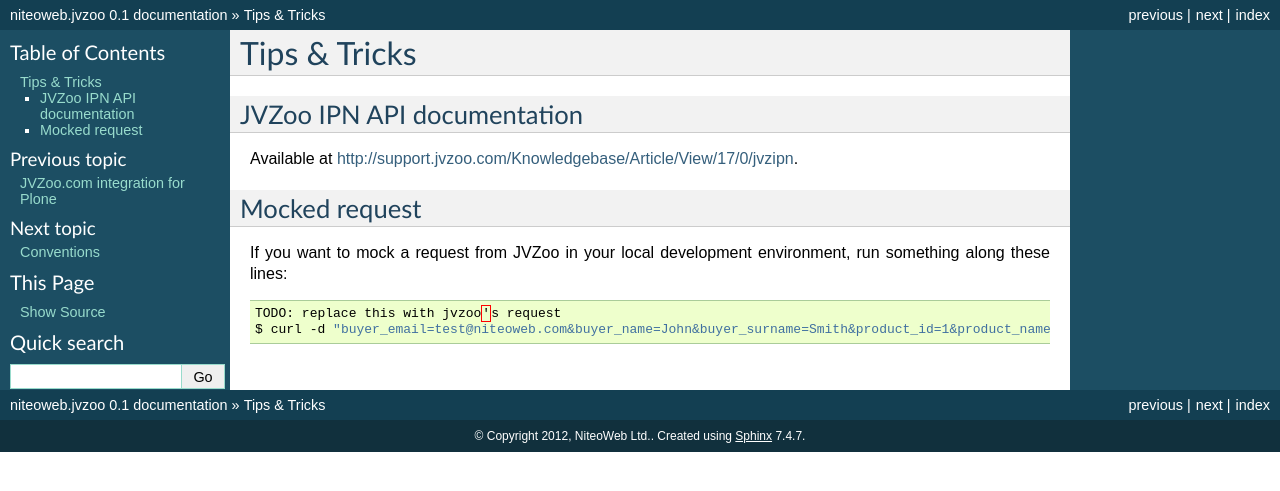
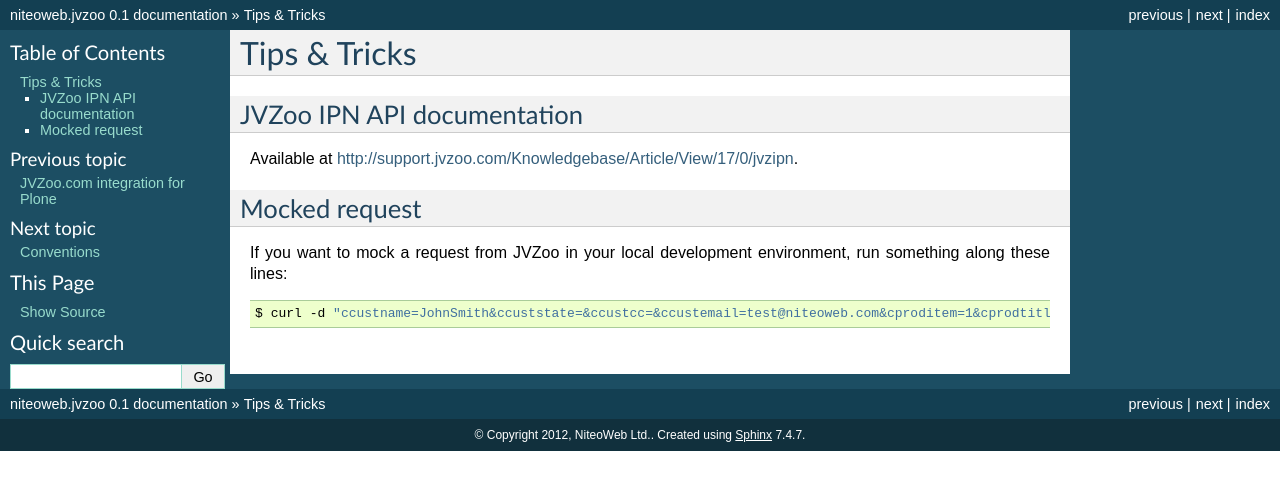
Before and after one commit to teamniteo/niteoweb.jvzoo, a Sphinx documentation site: the page built from docs/dev.rst, in a window 1280 px wide. Shown: the top 491 px of the page. Built offline with Sphinx 7.4.7, drawn with Linux system fonts in a browser that asks for light colours.

Commit message:
fix mocked request

```diff
--- a/docs/dev.rst
+++ b/docs/dev.rst
@@ -18,5 +18,4 @@
 
 .. sourcecode:: bash
 
-    TODO: replace this with jvzoo's request
-    $ curl -d "buyer_email=test@niteoweb.com&buyer_name=John&buyer_surname=Smith&product_id=1&product_name=TestProduct&affiliate_username=affiliate@niteoweb.com&c2s_transaction_id=1&purchase_date=2012/01/01&purchase_time=00:00:00&secretkey=secret&acquirer_transaction_id=123&checksum=B457E9433F98EF22AA9DD9BA4A5E2B16" http://localhost:8080/Plone/@@jvzoo
+    $ curl -d "ccustname=JohnSmith&ccuststate=&ccustcc=&ccustemail=test@niteoweb.com&cproditem=1&cprodtitle=TestProduct&cprodtype=STANDARD&ctransaction=SALE&ctransaffiliate=affiliate@niteoweb.com&ctransamount=1000&ctranspaymentmethod=&ctransvendor=&ctransreceipt=1&cupsellreceipt=&caffitid=&cvendthru=&cverify=1EC4B66A&ctranstime=1350388651" http://localhost:8080/Plone/@@jvzoo
```
